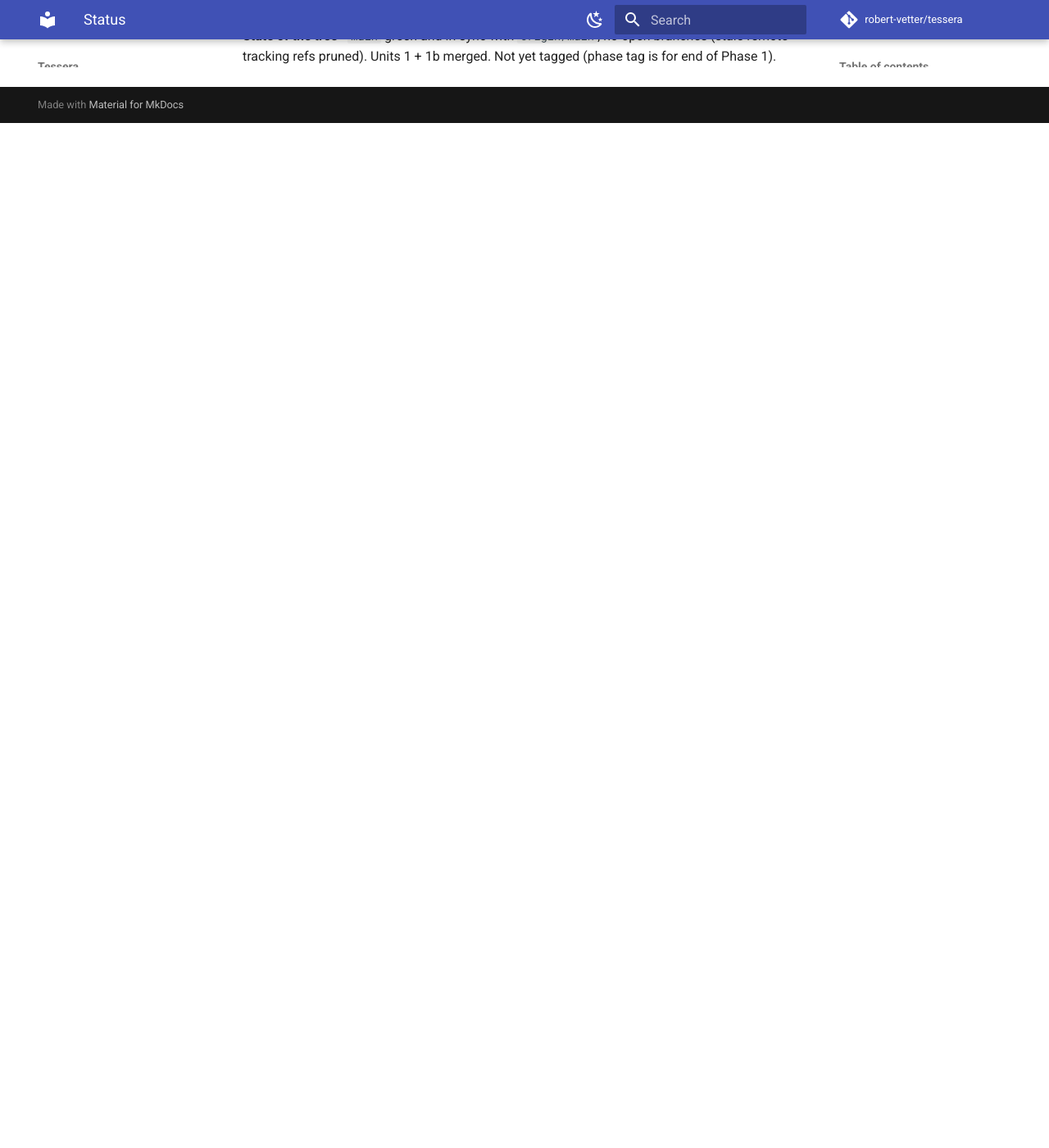
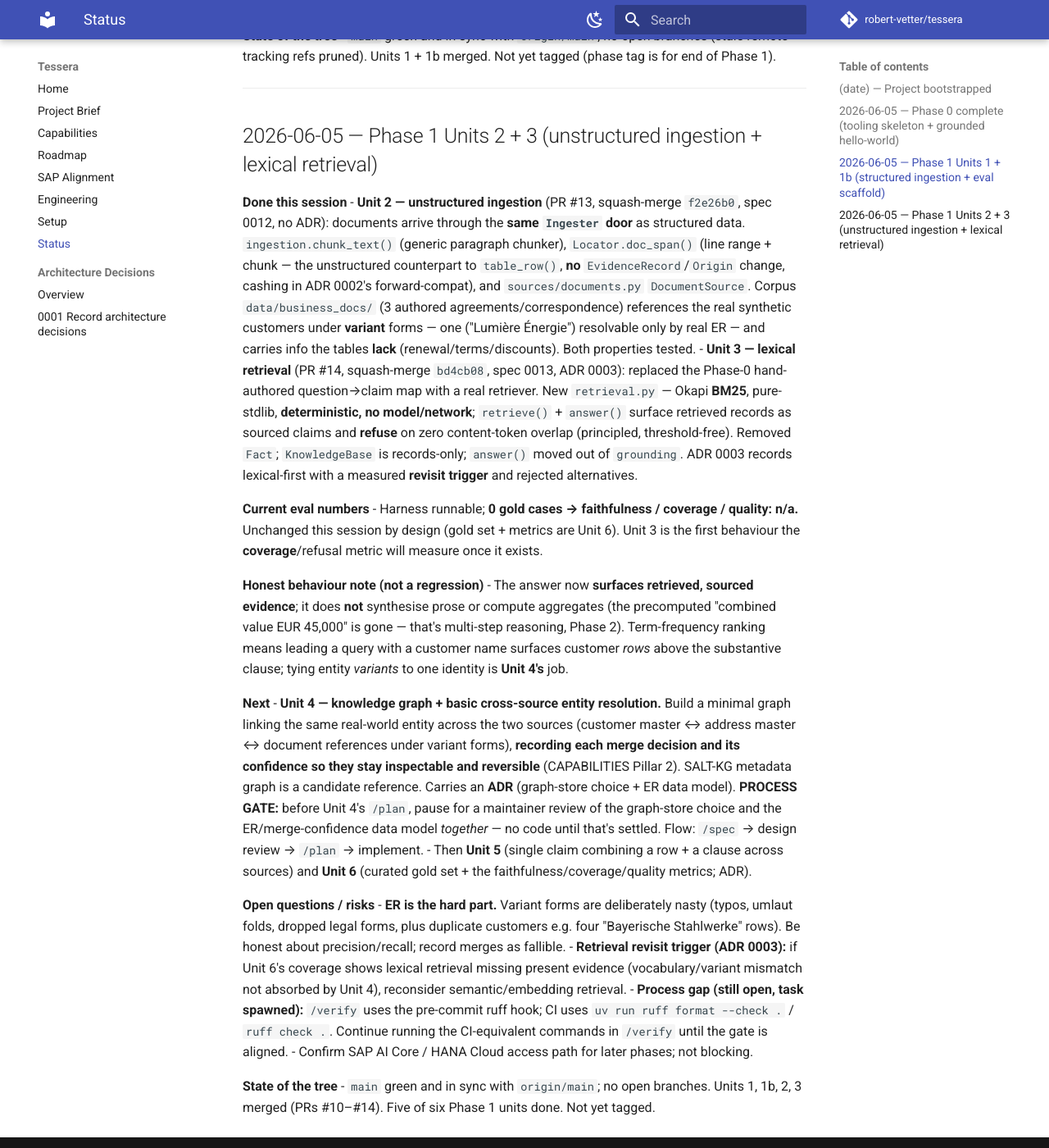
Before and after one commit to robert-vetter/tessera, an MkDocs documentation site: the page built from docs/STATUS.md, in a window 1280 px wide and 1400 px high, scrolled down 2963 px. Shown: the whole window at 82% size. Built offline with MkDocs 1.6.1 and Material for MkDocs 9.7.7, drawn with Linux system fonts in a browser that asks for light colours; comment, search, counter and statistics services are not loaded; before the commit the page ends 3113 px from its top, so only the background shows below that.

Commit message:
docs: record Phase 1 Units 2 + 3 in STATUS, point at Unit 4 (#15)
Append a session entry: unstructured document ingestion through the same door
(PR #13, spec 0012) and lexical retrieval replacing the keyword-Fact map (PR #14,
spec 0013, ADR 0003). Records the honest surface-evidence behaviour, the eval
baseline (0 gold cases, n/a), and Unit 4 (graph + entity resolution) as next —
including the maintainer-review gate before Unit 4's /plan.

Co-authored-by: Claude Opus 4.8 <noreply@anthropic.com>

```diff
--- a/docs/STATUS.md
+++ b/docs/STATUS.md
@@ -145,3 +145,68 @@ Living session journal. Append a new dated entry at the end of every work sessio
 - `main` green and in sync with `origin/main`; no open branches (stale remote-
   tracking refs pruned). Units 1 + 1b merged. Not yet tagged (phase tag is for
   end of Phase 1).
+
+---
+
+## 2026-06-05 — Phase 1 Units 2 + 3 (unstructured ingestion + lexical retrieval)
+
+**Done this session**
+- **Unit 2 — unstructured ingestion** (PR #13, squash-merge `f2e26b0`, spec 0012,
+  no ADR): documents arrive through the **same `Ingester` door** as structured
+  data. `ingestion.chunk_text()` (generic paragraph chunker), `Locator.doc_span()`
+  (line range + chunk — the unstructured counterpart to `table_row()`, **no**
+  `EvidenceRecord`/`Origin` change, cashing in ADR 0002's forward-compat), and
+  `sources/documents.py` `DocumentSource`. Corpus `data/business_docs/` (3 authored
+  agreements/correspondence) references the real synthetic customers under
+  **variant** forms — one ("Lumière Énergie") resolvable only by real ER — and
+  carries info the tables **lack** (renewal/terms/discounts). Both properties
+  tested.
+- **Unit 3 — lexical retrieval** (PR #14, squash-merge `bd4cb08`, spec 0013, ADR
+  0003): replaced the Phase-0 hand-authored question→claim map with a real
+  retriever. New `retrieval.py` — Okapi **BM25**, pure-stdlib, **deterministic, no
+  model/network**; `retrieve()` + `answer()` surface retrieved records as sourced
+  claims and **refuse** on zero content-token overlap (principled, threshold-free).
+  Removed `Fact`; `KnowledgeBase` is records-only; `answer()` moved out of
+  `grounding`. ADR 0003 records lexical-first with a measured **revisit trigger**
+  and rejected alternatives.
+
+**Current eval numbers**
+- Harness runnable; **0 gold cases → faithfulness / coverage / quality: n/a.**
+  Unchanged this session by design (gold set + metrics are Unit 6). Unit 3 is the
+  first behaviour the **coverage**/refusal metric will measure once it exists.
+
+**Honest behaviour note (not a regression)**
+- The answer now **surfaces retrieved, sourced evidence**; it does **not**
+  synthesise prose or compute aggregates (the precomputed "combined value EUR
+  45,000" is gone — that's multi-step reasoning, Phase 2). Term-frequency ranking
+  means leading a query with a customer name surfaces customer *rows* above the
+  substantive clause; tying entity *variants* to one identity is **Unit 4's** job.
+
+**Next**
+- **Unit 4 — knowledge graph + basic cross-source entity resolution.** Build a
+  minimal graph linking the same real-world entity across the two sources
+  (customer master ↔ address master ↔ document references under variant forms),
+  **recording each merge decision and its confidence so they stay inspectable and
+  reversible** (CAPABILITIES Pillar 2). SALT-KG metadata graph is a candidate
+  reference. Carries an **ADR** (graph-store choice + ER data model).
+  **PROCESS GATE:** before Unit 4's `/plan`, pause for a maintainer review of the
+  graph-store choice and the ER/merge-confidence data model *together* — no code
+  until that's settled. Flow: `/spec` → design review → `/plan` → implement.
+- Then **Unit 5** (single claim combining a row + a clause across sources) and
+  **Unit 6** (curated gold set + the faithfulness/coverage/quality metrics; ADR).
+
+**Open questions / risks**
+- **ER is the hard part.** Variant forms are deliberately nasty (typos, umlaut
+  folds, dropped legal forms, plus duplicate customers e.g. four "Bayerische
+  Stahlwerke" rows). Be honest about precision/recall; record merges as fallible.
+- **Retrieval revisit trigger (ADR 0003):** if Unit 6's coverage shows lexical
+  retrieval missing present evidence (vocabulary/variant mismatch not absorbed by
+  Unit 4), reconsider semantic/embedding retrieval.
+- **Process gap (still open, task spawned):** `/verify` uses the pre-commit ruff
+  hook; CI uses `uv run ruff format --check .` / `ruff check .`. Continue running
+  the CI-equivalent commands in `/verify` until the gate is aligned.
+- Confirm SAP AI Core / HANA Cloud access path for later phases; not blocking.
+
+**State of the tree**
+- `main` green and in sync with `origin/main`; no open branches. Units 1, 1b, 2, 3
+  merged (PRs #10–#14). Five of six Phase 1 units done. Not yet tagged.
```
